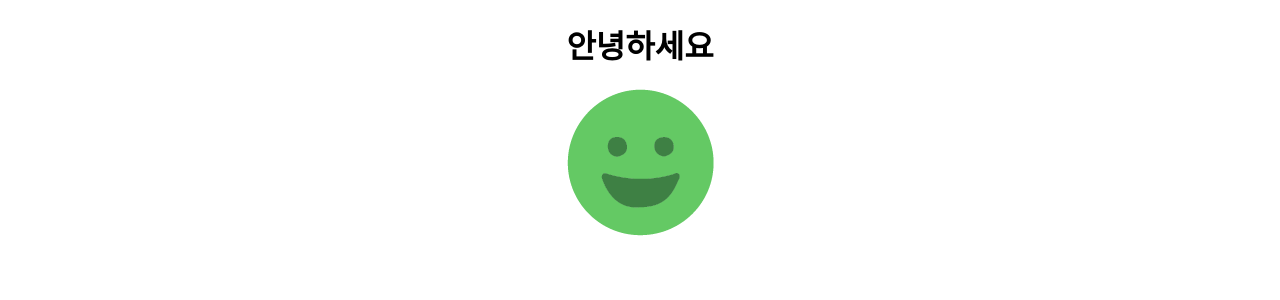
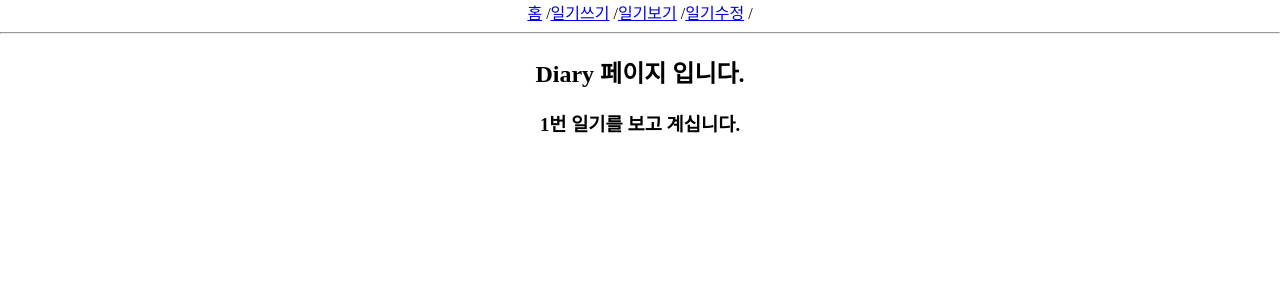
Before and after one commit to gyojincompany/react_project3_emotion_diary-20251001, a React (Create React App) app: page /diary/1 in a window 1280 px wide. Shown: the top 300 px of the page. Built offline with nearby package versions, Linux system fonts and the light colour scheme; a web font is replaced by a local one.

Commit message:
리액트 라우터 예제 코드 완료

```diff
--- a/package.json
+++ b/package.json
@@ -9,6 +9,7 @@
     "@testing-library/user-event": "^13.5.0",
     "react": "^19.1.1",
     "react-dom": "^19.1.1",
+    "react-router-dom": "^7.9.3",
     "react-scripts": "5.0.1",
     "web-vitals": "^2.1.4"
   },
--- a/src/App.js
+++ b/src/App.js
@@ -1,11 +1,26 @@
 import './App.css';
-import emotion1 from "./img/emotion1.png"
+import Home from './pages/Home';
+import Edit from './pages/Edit';
+import Diary from './pages/Diary';
+import New from './pages/New';
+import { Routes, Route, Link } from 'react-router-dom';
 
 function App() {
   return (
     <div className="App">
-      <h1>안녕하세요</h1>
-      <img src={emotion1} />
+      <div>
+        <Link to={"/"}>홈</Link> /
+        <Link to={"/new"}>일기쓰기</Link> /
+        <Link to={"/diary"}>일기보기</Link> /
+        <Link to={"/edit"}>일기수정</Link> /
+      </div>
+      <hr></hr>
+      <Routes>
+        <Route path='/' element={<Home />}  />
+        <Route path='/new' element={<New />} />
+        <Route path='/diary/:id' element={<Diary />} />
+        <Route path='/edit' element={<Edit />} />
+      </Routes>
     </div>
   );
 }
--- a/src/index.js
+++ b/src/index.js
@@ -2,11 +2,12 @@ import React from 'react';
 import ReactDOM from 'react-dom/client';
 import './index.css';
 import App from './App';
+import { BrowserRouter } from 'react-router-dom';
 
 
 const root = ReactDOM.createRoot(document.getElementById('root'));
 root.render(
-
+  <BrowserRouter>
     <App />
-
+  </BrowserRouter>
 );
--- /dev/null
+++ b/src/pages/Diary.js
@@ -0,0 +1,15 @@
+import { useParams } from "react-router-dom";
+
+const Diary = () => {
+
+    const {id} = useParams(); //@PathVariable String id 유사
+
+    return (
+        <div>
+            <h2>Diary 페이지 입니다.</h2>
+            <h3>{id}번 일기를 보고 계십니다.</h3>
+        </div>
+    );
+}
+
+export default Diary;
--- /dev/null
+++ b/src/pages/Edit.js
@@ -0,0 +1,9 @@
+const Edit = () => {
+    return (
+        <div>
+            <h2>Edit 페이지 입니다.</h2>
+        </div>
+    );
+}
+
+export default Edit;
--- /dev/null
+++ b/src/pages/Home.js
@@ -0,0 +1,19 @@
+import { useSearchParams } from "react-router-dom";
+
+const Home = () => {
+
+    const [searchParams, setSearchParams] = useSearchParams();
+    console.log(searchParams.get("memberid")); //request.getParameter("memberid") 유사
+
+    return (
+        <div>
+            <h2>Home 페이지 입니다.</h2>
+        </div>
+    );
+}
+
+export default Home;
+
+//function Home() {
+// return (<div></div>);
+//}
--- /dev/null
+++ b/src/pages/New.js
@@ -0,0 +1,9 @@
+const New = () => {
+    return (
+        <div>
+            <h2>New 페이지 입니다.</h2>
+        </div>
+    );
+}
+
+export default New;
--- a/src/util.js
+++ b/src/util.js
@@ -32,7 +32,7 @@ export const getEmotionImgById = (emotionId) => {
             return emotion3;
         case "4":
             return emotion4;
-        case "1":
+        case "5":
             return emotion5;
         default:
             return null;
```
Also changed, not shown: 1 other file (tests, documents, lock files or other folders).
